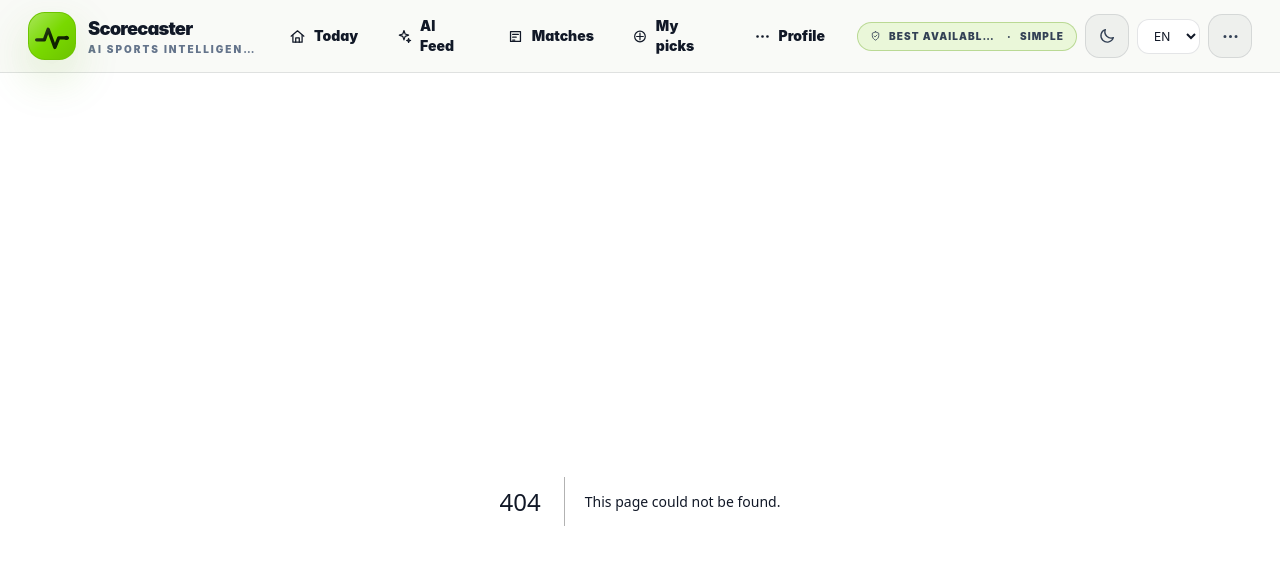
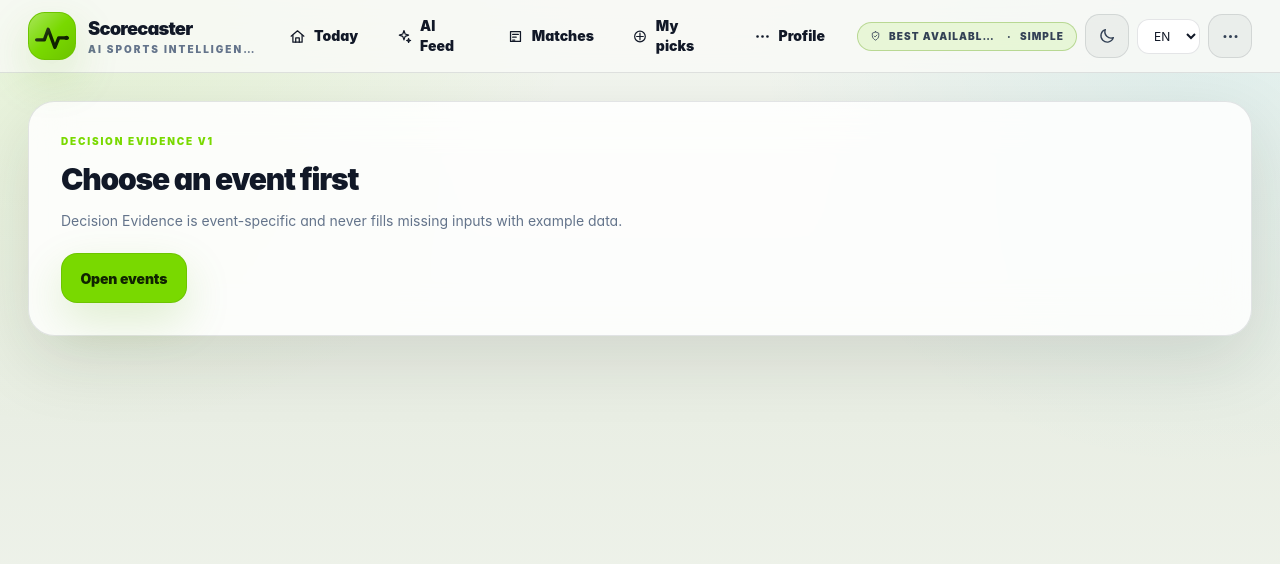
Before and after one commit to vv-glitchhub/scorecaster, a Next.js app: page /decision-evidence in a window 1280 px wide. Before the commit this address had no page. Shown: the top 564 px of the page. Built offline with nearby package versions, Linux system fonts and the light colour scheme.

Commit message:
Add Decision Evidence audit page

```diff
--- /dev/null
+++ b/app/decision-evidence/page.jsx
@@ -0,0 +1,27 @@
+import Link from "next/link";
+import DecisionEvidenceClient from "./DecisionEvidenceClient";
+
+export const metadata = {
+  title: "Decision Evidence | Scorecaster",
+  description: "Auditable evidence contract for Scorecaster event decisions."
+};
+
+export default async function DecisionEvidencePage({ searchParams }) {
+  const resolved = await searchParams;
+  const eventId = String(resolved?.eventId || "").trim();
+  const sport = String(resolved?.sport || "").trim();
+  const selection = String(resolved?.selection || "").trim();
+
+  if (!eventId || !sport) {
+    return (
+      <section className="sc-surface rounded-[1.65rem] p-6 sm:p-8">
+        <div className="text-[10px] font-black uppercase tracking-[0.18em] text-[var(--sc-brand)]">Decision Evidence V1</div>
+        <h1 className="mt-3 text-3xl font-black tracking-[-0.04em] text-[var(--sc-text)]">Choose an event first</h1>
+        <p className="mt-3 max-w-2xl text-sm leading-6 text-[var(--sc-muted)]">Decision Evidence is event-specific and never fills missing inputs with example data.</p>
+        <Link href="/events" className="sc-button-primary mt-5 inline-flex">Open events</Link>
+      </section>
+    );
+  }
+
+  return <DecisionEvidenceClient eventId={eventId} sport={sport} selection={selection} />;
+}
```
